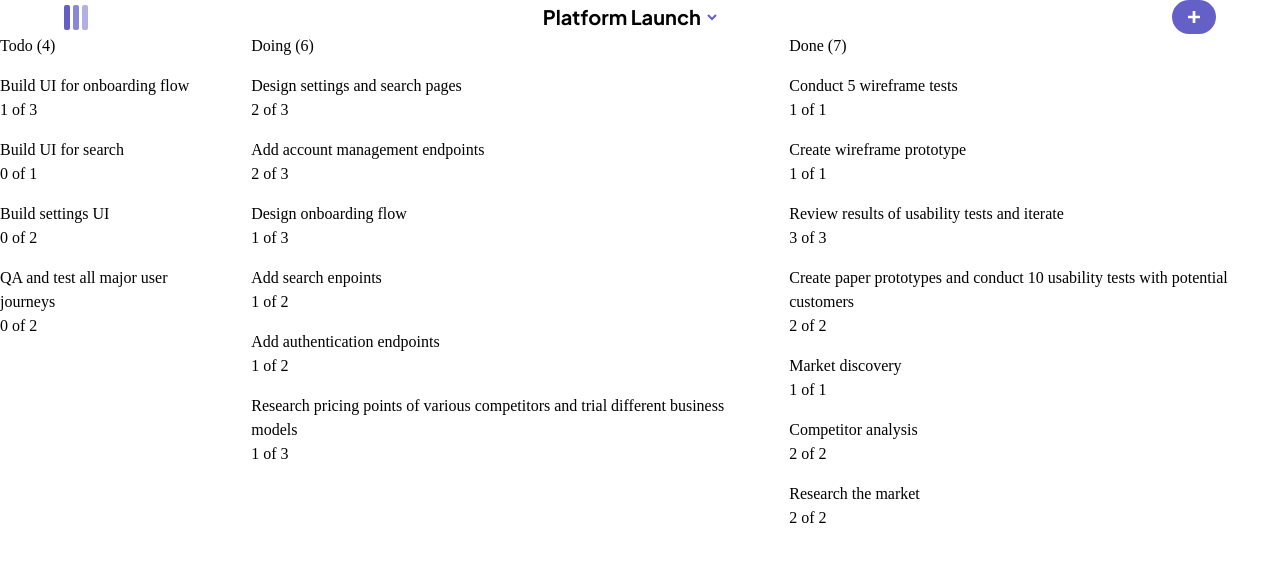
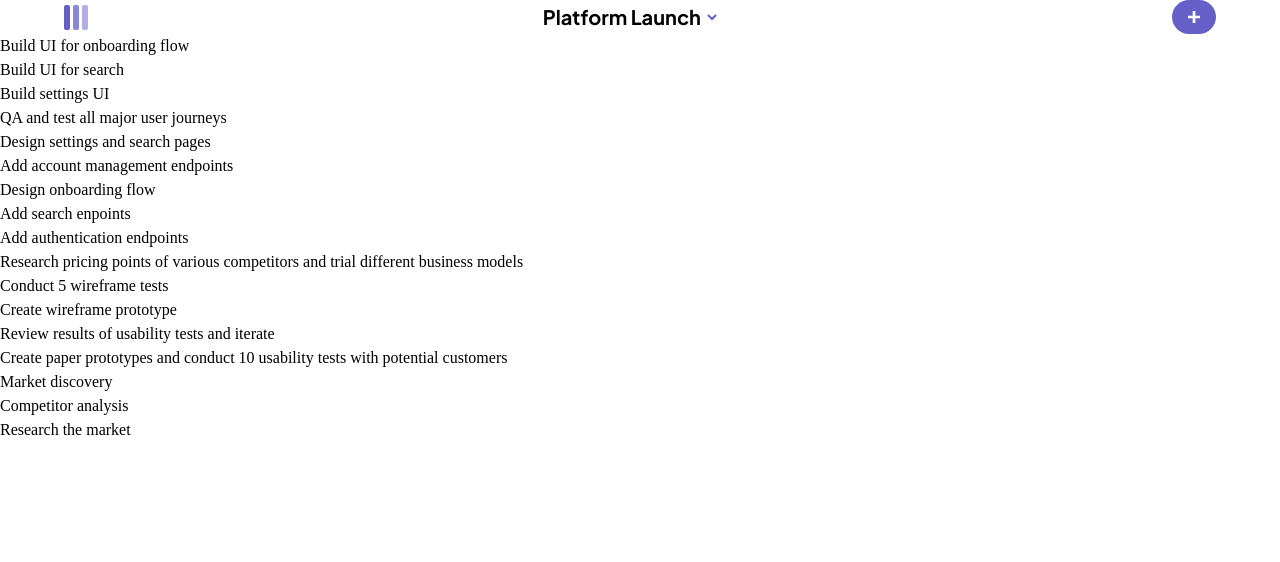
Before and after one commit to gitbeet/kanban-task-managemet-app, a React (Create React App) app: page / in a window 1280 px wide. Shown: the top 562 px of the page. Built offline with nearby package versions, Linux system fonts and the light colour scheme.

Commit message:
all tasks in one array, separating them by status

```diff
--- a/src/components/BoardDisplayWindow.js
+++ b/src/components/BoardDisplayWindow.js
@@ -1,13 +1,17 @@
 import { useBoardData } from "../context/BoardDataContext";
 import ColumnsList from "./ColumnsList";
+import Columnv2 from "./Columnv2";
 
 export default function BoardDisplayWindow() {
   const { currentBoard, boards } = useBoardData();
   return (
     <div>
-      <ColumnsList
+      {/* <ColumnsList
         board={boards.find((board) => board.name === currentBoard).columns}
-      />
+      /> */}
+      <Columnv2 name="Todo" />
+      <Columnv2 name="Doing" />
+      <Columnv2 name="Done" />
     </div>
   );
 }
--- /dev/null
+++ b/src/components/Columnv2.js
@@ -0,0 +1,16 @@
+import { useBoardData } from "../context/BoardDataContext";
+import Task from "./Task";
+
+export default function Columnv2({ name }) {
+  const { boardsv2 } = useBoardData();
+
+  return (
+    <div>
+      {boardsv2
+        .filter((task) => task.status === name)
+        .map((task) => (
+          <Task task={task} />
+        ))}
+    </div>
+  );
+}
--- a/src/components/Task.js
+++ b/src/components/Task.js
@@ -3,35 +3,33 @@ import { useBoardData } from "../context/BoardDataContext";
 import { usePopUp } from "../context/PopUpContext";
 
 export default function Task({ task, column }) {
-  const { openTaskViewWindow } = usePopUp();
-  const { boards, currentBoard } = useBoardData();
+  // const { openTaskViewWindow } = usePopUp();
+  // const { boards, currentBoard } = useBoardData();
 
-  const completedSubtasks = boards
-    .find((board) => board.name === currentBoard)
-    .columns.find((col) => col.name === column)
-    .tasks.find((t) => t.title === task.title)
-    .subtasks.reduce((acc, subtask) => {
-      if (subtask.isCompleted) {
-        return acc + 1;
-      } else {
-        return acc + 0;
-      }
-    }, 0);
+  // const completedSubtasks = boards
+  //   .find((board) => board.name === currentBoard)
+  //   .columns.find((col) => col.name === column)
+  //   .tasks.find((t) => t.title === task.title)
+  //   .subtasks.reduce((acc, subtask) => {
+  //     if (subtask.isCompleted) {
+  //       return acc + 1;
+  //     } else {
+  //       return acc + 0;
+  //     }
+  //   }, 0);
 
-  const totalSubtasks = boards
-    .find((board) => board.name === currentBoard)
-    .columns.find((col) => col.name === column)
-    .tasks.find((t) => t.title === task.title).subtasks.length;
+  // const totalSubtasks = boards
+  //   .find((board) => board.name === currentBoard)
+  //   .columns.find((col) => col.name === column)
+  //   .tasks.find((t) => t.title === task.title).subtasks.length;
 
   return (
     <div
-      onClick={() => openTaskViewWindow(task.title, column)}
+      // onClick={() => openTaskViewWindow(task.title, column)}
       className="task"
     >
       <header>{task.title}</header>
-      <div>
-        {completedSubtasks} of {totalSubtasks}
-      </div>
+      <div>{/* {completedSubtasks} of {totalSubtasks} */}</div>
     </div>
   );
 }
--- a/src/context/BoardDataContext.js
+++ b/src/context/BoardDataContext.js
@@ -24,13 +24,6 @@ export default function BoardDataProvider({ children }) {
   const [newBoard, setNewBoard] = useState(emptyBoard);
 
   const [boardsv2, setBoardsv2] = useState(
-    data.boards
-      .find((board) => board.name === currentBoard)
-      .columns.map((column) => column.tasks)
-      .flat()
-  );
-
-  console.log(
     data.boards
       .find((board) => board.name === currentBoard)
       .columns.map((column) => column.tasks)
@@ -171,6 +164,7 @@ export default function BoardDataProvider({ children }) {
         toggleSubtaskCompleted,
         handleChangeTaskStatus,
         statusList,
+        boardsv2,
       }}
     >
       {children}
```
